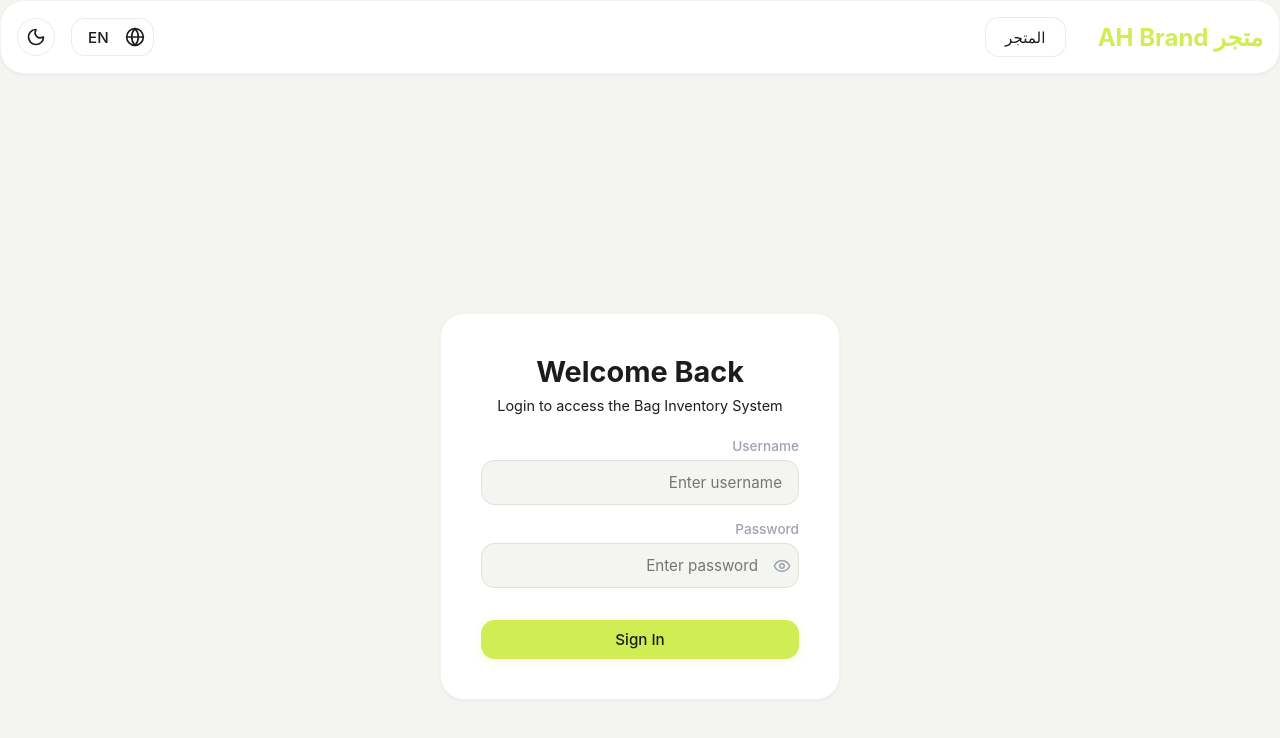
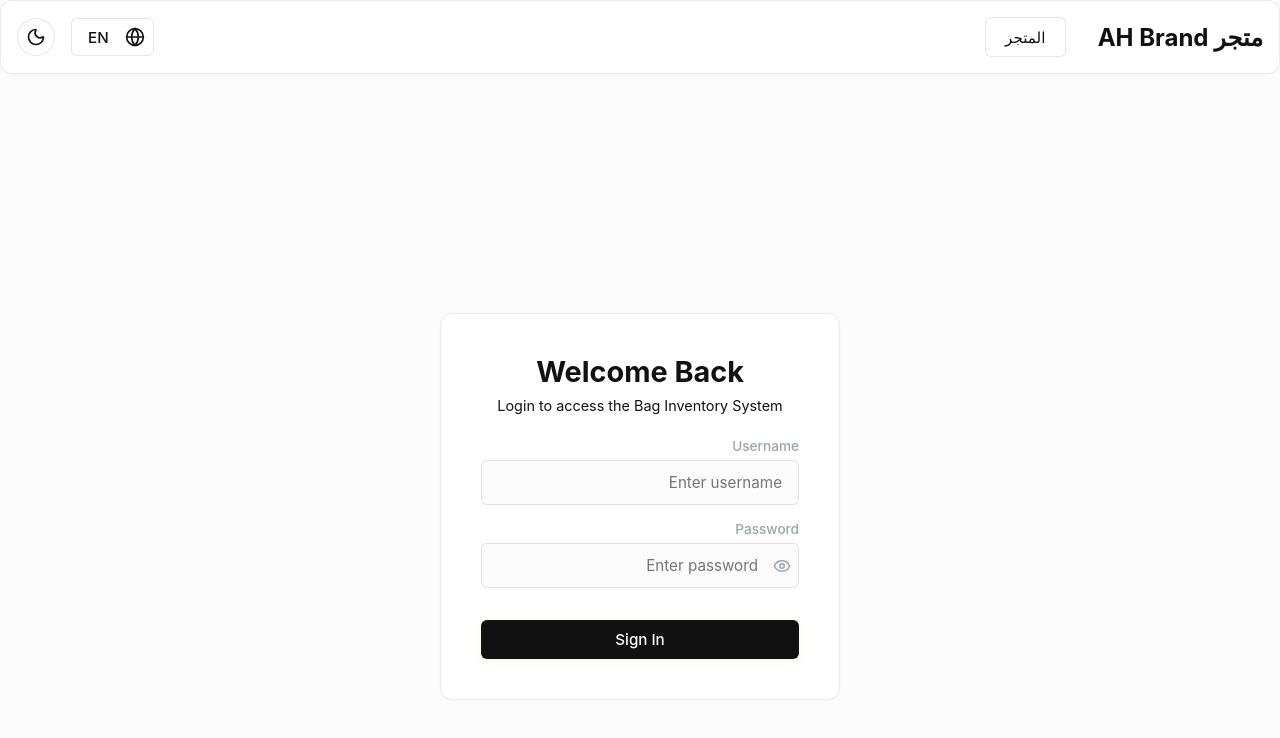
Before and after one commit to ahmedhelal9077/ah-brand-system-main, a Next.js app: page /login in a window 1280 px wide. Shown: the top 738 px of the page. Built offline with nearby package versions, Linux system fonts and the light colour scheme; a web font is replaced by a local one.

Commit message:
Change entire UI to Minimal B&W theme

```diff
--- a/src/app/globals.css
+++ b/src/app/globals.css
@@ -1,56 +1,77 @@
 @import url('https://fonts.googleapis.com/css2?family=Outfit:wght@300;400;500;600;700;800;900&family=Playfair+Display:ital,wght@0,400;0,700;0,900;1,400&display=swap');
 
 :root {
-  /* AH BRAND Theme */
-  --background: #f4f5f0;
-  --foreground: #1c1c1c;
+  /* Minimal B&W Theme */
+  --background: #fcfcfc;
+  --foreground: #111111;
 
-  --primary: #d0ed54;
-  --primary-hover: #b8d63b;
+  --primary: #111111;
+  --primary-hover: #333333;
+  --primary-text: #ffffff;
+
   --secondary: #ffffff;
-  --secondary-hover: #f9faf8;
+  --secondary-hover: #f5f5f5;
+  --secondary-text: #111111;
 
-  --sidebar-bg: #1c1c1c;
-  --sidebar-fg: #ffffff;
+  --sidebar-bg: #ffffff;
+  --sidebar-fg: #111111;
+  --sidebar-border: rgba(0, 0, 0, 0.1);
+  --sidebar-hover: rgba(0, 0, 0, 0.05);
+  --sidebar-inactive: rgba(0, 0, 0, 0.5);
+  --sidebar-shadow: 0 0 10px rgba(0, 0, 0, 0.2);
 
-  --accent: #d0ed54;
-  --accent-hover: #b8d63b;
-  --danger: #ff3b30;
-  --warning: #ff9500;
+  --accent: #111111;
+  --accent-hover: #333333;
+  --danger: #ff3333;
+  --warning: #ff9900;
 
-  --border: rgba(0, 0, 0, 0.08);
-  --border-focus: #d0ed54;
+  --border: rgba(0, 0, 0, 0.1);
+  --border-focus: #111111;
 
   --glass-bg: #ffffff;
-  --glass-border: rgba(0, 0, 0, 0.05);
+  --glass-border: rgba(0, 0, 0, 0.08);
 
-  --radius-sm: 8px;
-  --radius-md: 14px;
-  --radius-lg: 24px;
-  --radius-xl: 32px;
+  --radius-sm: 4px;
+  --radius-md: 6px;
+  --radius-lg: 12px;
+  --radius-xl: 16px;
   --radius-full: 9999px;
 
-  --shadow-sm: 0 1px 3px rgba(0,0,0,0.05);
-  --shadow-md: 0 4px 14px rgba(0,0,0,0.04);
-  --shadow-lg: 0 10px 30px rgba(0,0,0,0.08);
-  --shadow-glow: 0 0 15px rgba(208, 237, 84, 0.4);
+  --shadow-sm: 0 1px 2px rgba(0,0,0,0.03);
+  --shadow-md: 0 4px 6px rgba(0,0,0,0.04);
+  --shadow-lg: 0 10px 15px rgba(0,0,0,0.05);
+  --shadow-glow: none;
 }
 
 [data-theme='dark'] {
-  /* Dark mode is disabled/unified for this specific dashboard look */
-  --background: #121212;
-  --foreground: #f4f5f0;
+  --background: #111111;
+  --foreground: #fcfcfc;
 
-  --primary: #d0ed54;
-  --primary-hover: #b8d63b;
-  --secondary: #1e1e1e;
-  --secondary-hover: #2a2a2a;
+  --primary: #ffffff;
+  --primary-hover: #e0e0e0;
+  --primary-text: #111111;
+
+  --secondary: #1a1a1a;
+  --secondary-hover: #262626;
+  --secondary-text: #ffffff;
 
   --sidebar-bg: #0a0a0a;
   --sidebar-fg: #ffffff;
+  --sidebar-border: rgba(255, 255, 255, 0.1);
+  --sidebar-hover: rgba(255, 255, 255, 0.05);
+  --sidebar-inactive: rgba(255, 255, 255, 0.5);
+  --sidebar-shadow: 0 0 10px rgba(255, 255, 255, 0.5);
 
-  --glass-bg: #1e1e1e;
+  --glass-bg: #141414;
   --glass-border: rgba(255, 255, 255, 0.1);
+
+  --border: rgba(255, 255, 255, 0.15);
+  --border-focus: #ffffff;
+
+  --shadow-sm: 0 1px 2px rgba(0,0,0,0.2);
+  --shadow-md: 0 4px 6px rgba(0,0,0,0.3);
+  --shadow-lg: 0 10px 15px rgba(0,0,0,0.4);
+  --shadow-glow: none;
 }
 
 * {
```
Also changed, not shown: src/components/SidebarClient.tsx (+5 -5 lines).
